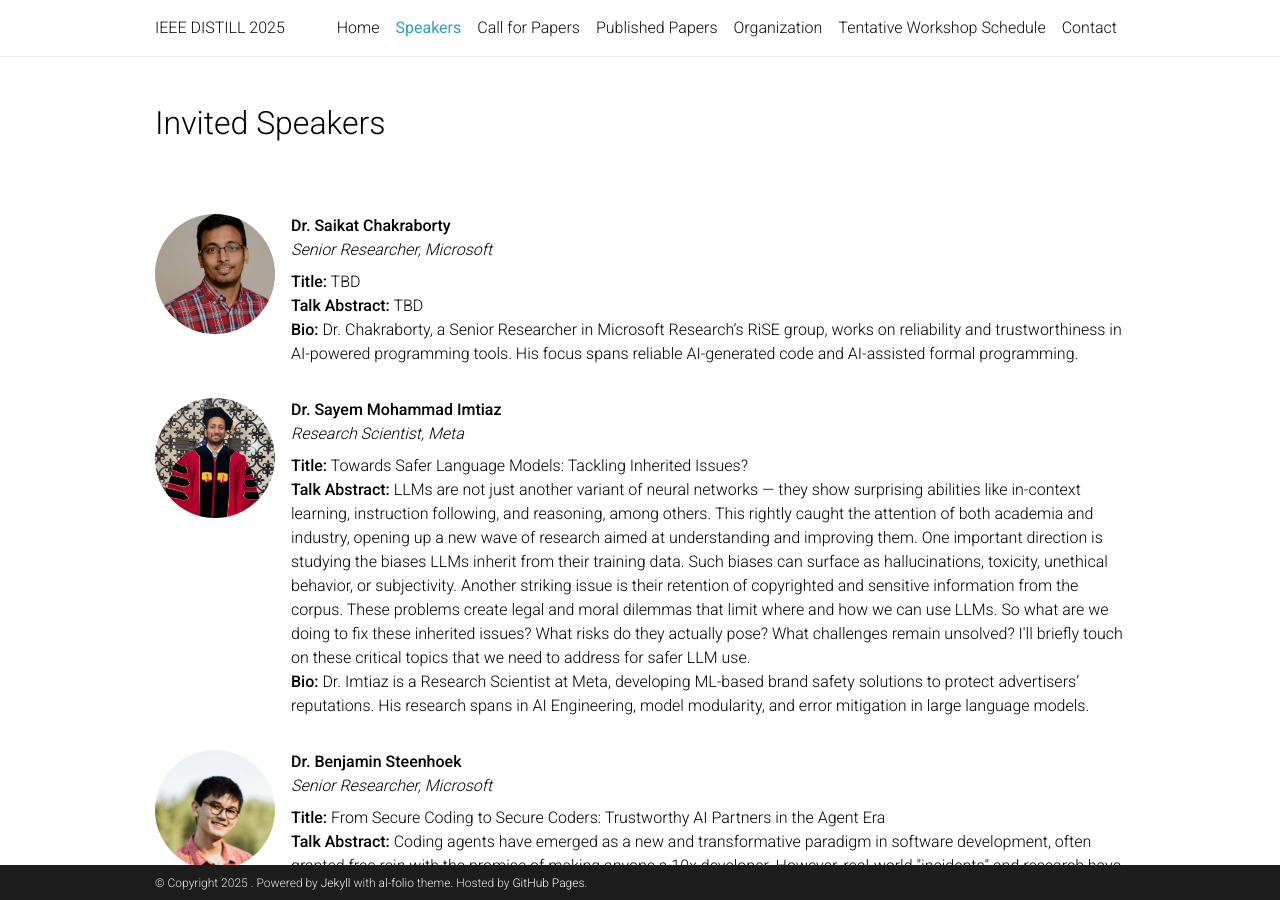
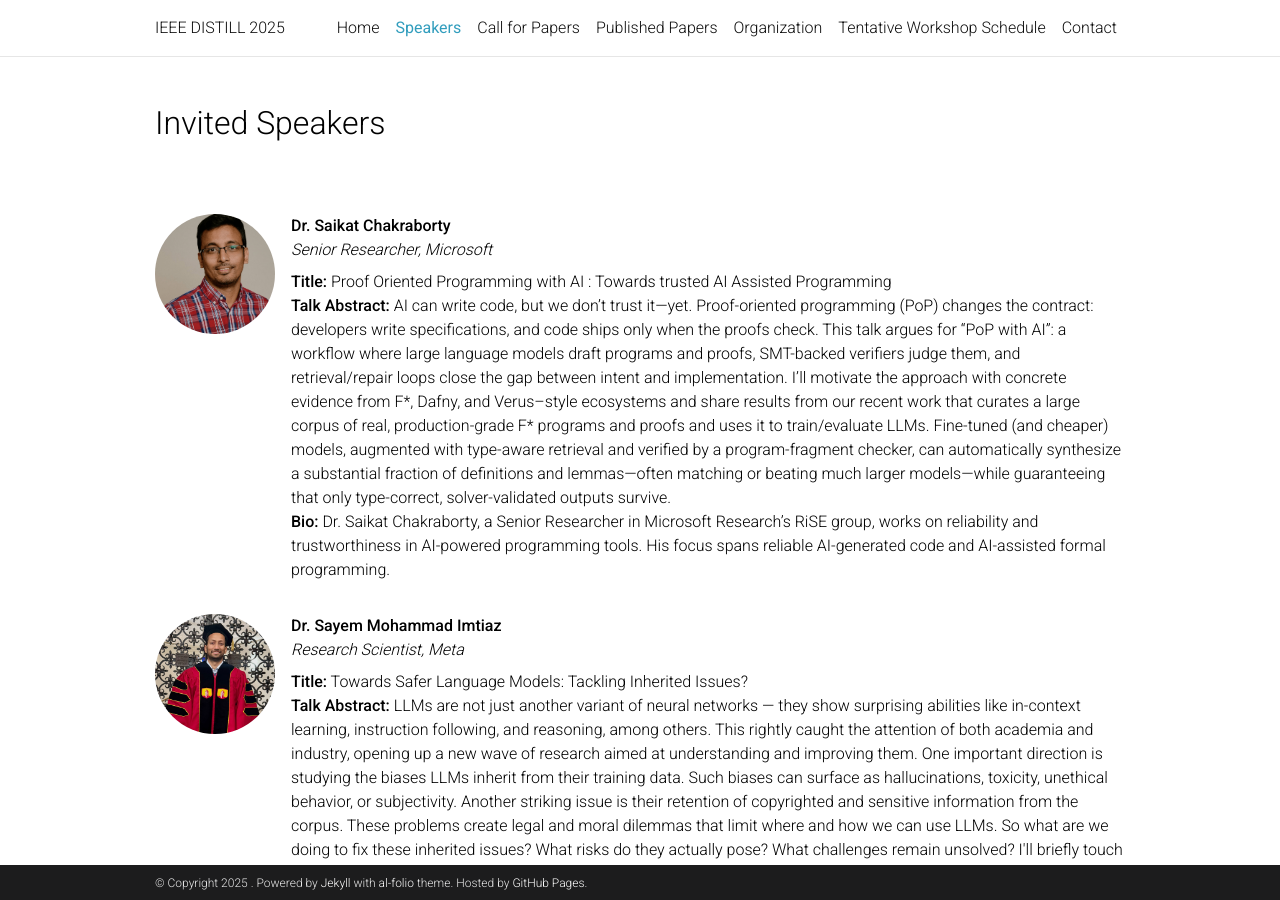
Before and after one commit to ieeedistill/ieeedistill.github.io, a Jekyll site: the page built from _pages/speakers.md, in a window 1280 px wide and 900 px high. Built offline with Jekyll 4.4.1, drawn with Linux system fonts in a browser that asks for light colours; comment, search, counter and statistics services are not loaded; a style sheet for code colours, icons or effects is not loaded.

Commit message:
Update speakers.md

```diff
--- a/_pages/speakers.md
+++ b/_pages/speakers.md
@@ -22,9 +22,9 @@ nav_order: 2
     <div class="speaker-info" style="text-align: left;">
       <p style="margin: 0;"><strong>Dr. Saikat Chakraborty</strong></p>
       <p style="margin: 0 0 0.5rem;"><em>Senior Researcher, Microsoft</em></p>
-      <p style="margin: 0;"><strong>Title:</strong> TBD</p>
-      <p style="margin: 0;"><strong>Talk Abstract:</strong> TBD</p>
-      <p style="margin: 0;"><strong>Bio:</strong> Dr. Chakraborty, a Senior Researcher in Microsoft Research’s RiSE group, works on reliability and trustworthiness in AI-powered programming tools. His focus spans reliable AI-generated code and AI-assisted formal programming.</p>
+      <p style="margin: 0;"><strong>Title:</strong> Proof Oriented Programming with AI : Towards trusted AI Assisted Programming </p>
+      <p style="margin: 0;"><strong>Talk Abstract:</strong> AI can write code, but we don’t trust it—yet. Proof-oriented programming (PoP) changes the contract: developers write specifications, and code ships only when the proofs check. This talk argues for “PoP with AI”: a workflow where large language models draft programs and proofs, SMT-backed verifiers judge them, and retrieval/repair loops close the gap between intent and implementation. I’ll motivate the approach with concrete evidence from F*, Dafny, and Verus–style ecosystems and share results from our recent work that curates a large corpus of real, production-grade F* programs and proofs and uses it to train/evaluate LLMs. Fine-tuned (and cheaper) models, augmented with type-aware retrieval and verified by a program-fragment checker, can automatically synthesize a substantial fraction of definitions and lemmas—often matching or beating much larger models—while guaranteeing that only type-correct, solver-validated outputs survive. </p>
+      <p style="margin: 0;"><strong>Bio:</strong> Dr. Saikat Chakraborty, a Senior Researcher in Microsoft Research’s RiSE group, works on reliability and trustworthiness in AI-powered programming tools. His focus spans reliable AI-generated code and AI-assisted formal programming.</p>
     </div>
   </div>
 
```
